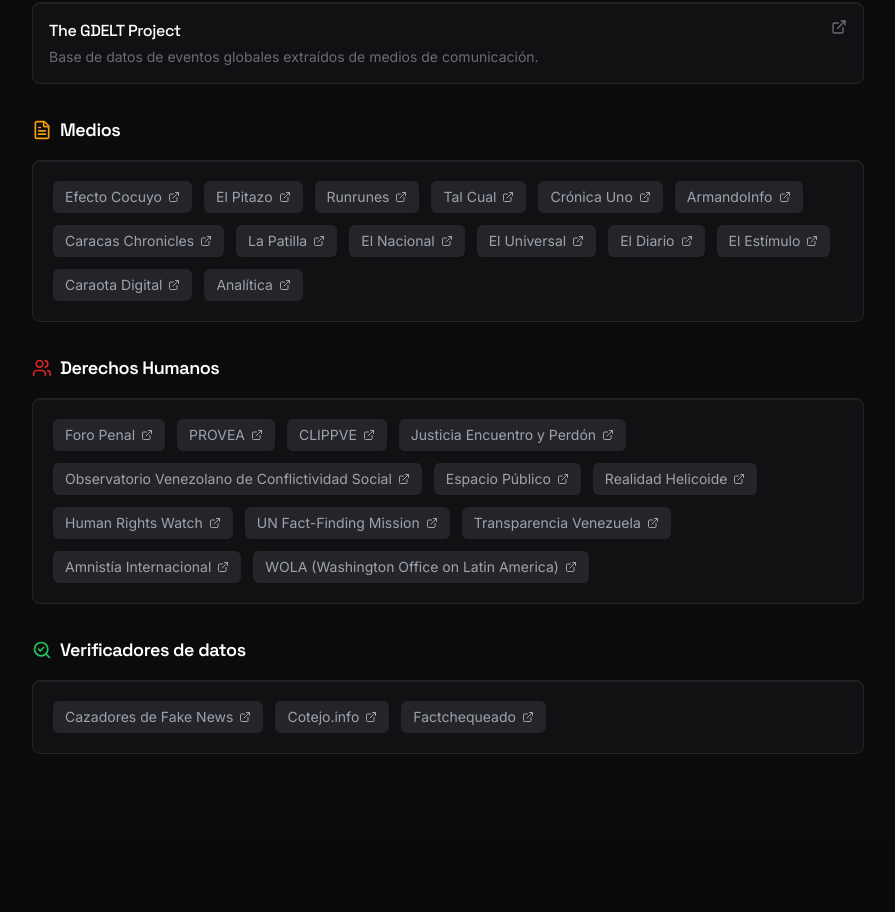
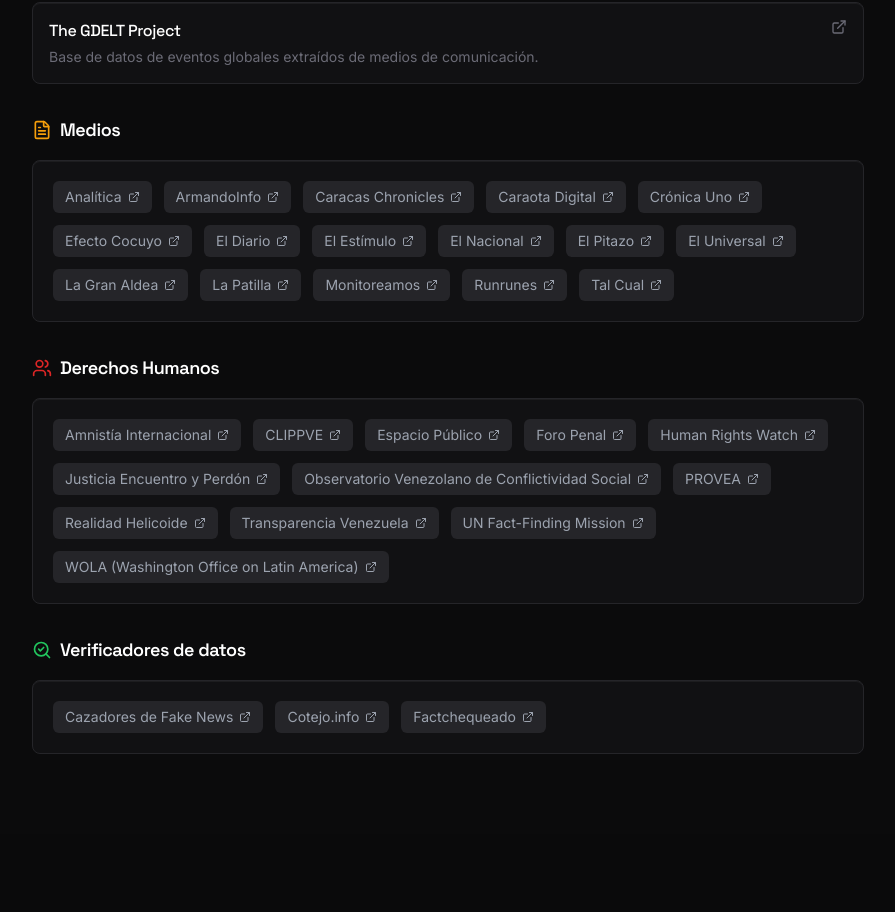
Before and after one commit to pablohernandezb/umbral-monitor, a Next.js app: page /about in a window 1280 px wide. Shown: the part 2615-3527 px from the top of the page, without its empty margins (192-1087 px from the left). Built offline with nearby package versions, Linux system fonts and the light colour scheme; no server answers.

Commit message:
Some minor changes to the UI

```diff
--- a/app/about/page.tsx
+++ b/app/about/page.tsx
@@ -20,6 +20,7 @@ import {
 import Link from 'next/link'
 import { useTranslation } from '@/i18n'
 import { useEffect } from 'react'
+import { url } from 'inspector'
 
 // Animation variants
 const fadeInUp = {
@@ -72,34 +73,36 @@ const academicSources = [
 ]
 
 const mediaSources = [
-  { name: 'Efecto Cocuyo', url: 'https://efectococuyo.com' },
-  { name: 'El Pitazo', url: 'https://elpitazo.net' },
-  { name: 'Runrunes', url: 'https://runrun.es' },
-  { name: 'Tal Cual', url: 'https://talcualdigital.com' },
-  { name: 'Crónica Uno', url: 'https://cronica.uno' },
+  { name: 'Analítica', url: 'https://www.analitica.com' },
   { name: 'ArmandoInfo', url: 'https://armando.info' },
   { name: 'Caracas Chronicles', url: 'https://www.caracaschronicles.com' },
-  { name: 'La Patilla', url: 'https://www.lapatilla.com' },
-  { name: 'El Nacional', url: 'https://www.elnacional.com' },
-  { name: 'El Universal', url: 'https://www.eluniversal.com' },
+  { name: 'Caraota Digital', url: 'https://caraotadigital.net' },
+  { name: 'Crónica Uno', url: 'https://cronica.uno' },
+  { name: 'Efecto Cocuyo', url: 'https://efectococuyo.com' },
   { name: 'El Diario', url: 'https://eldiario.com' },
   { name: 'El Estímulo', url: 'https://elestimulo.com' },
-  { name: 'Caraota Digital', url: 'https://caraotadigital.net' },
-  { name: 'Analítica', url: 'https://www.analitica.com' }
+  { name: 'El Nacional', url: 'https://www.elnacional.com' },
+  { name: 'El Pitazo', url: 'https://elpitazo.net' },
+  { name: 'El Universal', url: 'https://www.eluniversal.com' },
+  { name: 'La Gran Aldea', url: 'https://lagranaldea.com' },
+  { name: 'La Patilla', url: 'https://www.lapatilla.com' },
+  { name: 'Monitoreamos', url: 'https://monitoreamos.com' },
+  { name: 'Runrunes', url: 'https://runrun.es' },
+  { name: 'Tal Cual', url: 'https://talcualdigital.com' }
 ]
 
 const humanRightsSources = [
+  { name: 'Amnistía Internacional', url: 'https://www.amnesty.org/es/location/americas/south-america/venezuela/' },
+  { name: 'CLIPPVE', url: 'https://www.clippve.com/' },
+  { name: 'Espacio Público', url: 'https://espaciopublico.ong/' },
   { name: 'Foro Penal', url: 'https://foropenal.com' },
-  { name: 'PROVEA', url: 'https://provea.org' },
-  { name: 'CLIPPVE', url: 'https://www.clippve.com/' },
+  { name: 'Human Rights Watch', url: 'https://www.hrw.org/americas/venezuela' },
   { name: 'Justicia Encuentro y Perdón', url: 'https://www.jepvenezuela.com/' },
   { name: 'Observatorio Venezolano de Conflictividad Social', url: 'https://www.ovcs.org/' },
-  { name: 'Espacio Público', url: 'https://espaciopublico.ong/' },
+  { name: 'PROVEA', url: 'https://provea.org' },
   { name: 'Realidad Helicoide', url: 'https://vocesdelamemoriainc.org/' },
-  { name: 'Human Rights Watch', url: 'https://www.hrw.org/americas/venezuela' },
+  { name: 'Transparencia Venezuela', url: 'https://transparenciave.org/' },
   { name: 'UN Fact-Finding Mission', url: 'https://www.ohchr.org/en/hr-bodies/hrc/ffmv/index' },
-  { name: 'Transparencia Venezuela', url: 'https://transparenciave.org/' },
-  { name: 'Amnistía Internacional', url: 'https://www.amnesty.org/es/location/americas/south-america/venezuela/' },
   { name: 'WOLA (Washington Office on Latin America)', url: 'https://www.wola.org/region/venezuela/' }
 ]
 
--- a/i18n/en/common.json
+++ b/i18n/en/common.json
@@ -19,7 +19,7 @@
     "source": "Source",
     "sources": "Sources",
     "readMore": "Read more",
-    "viewAll": "View all",
+    "viewAll": "View all news",
     "close": "Close",
     "search": "Search",
     "filter": "Filter",
--- a/i18n/es/common.json
+++ b/i18n/es/common.json
@@ -19,7 +19,7 @@
     "source": "Fuente",
     "sources": "Fuentes",
     "readMore": "Leer más",
-    "viewAll": "Ver todo",
+    "viewAll": "Ver todas las noticias",
     "close": "Cerrar",
     "search": "Buscar",
     "filter": "Filtrar",
```
